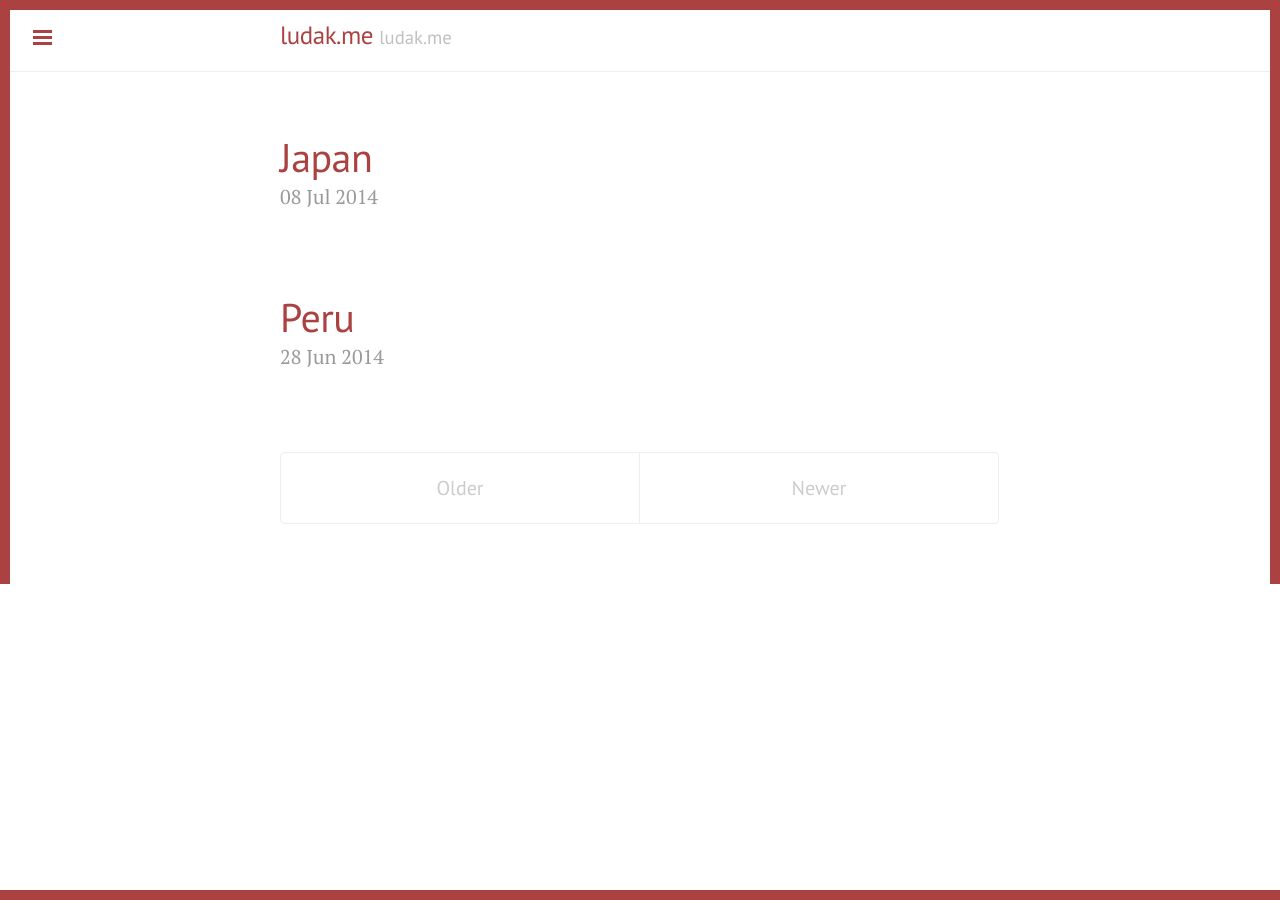
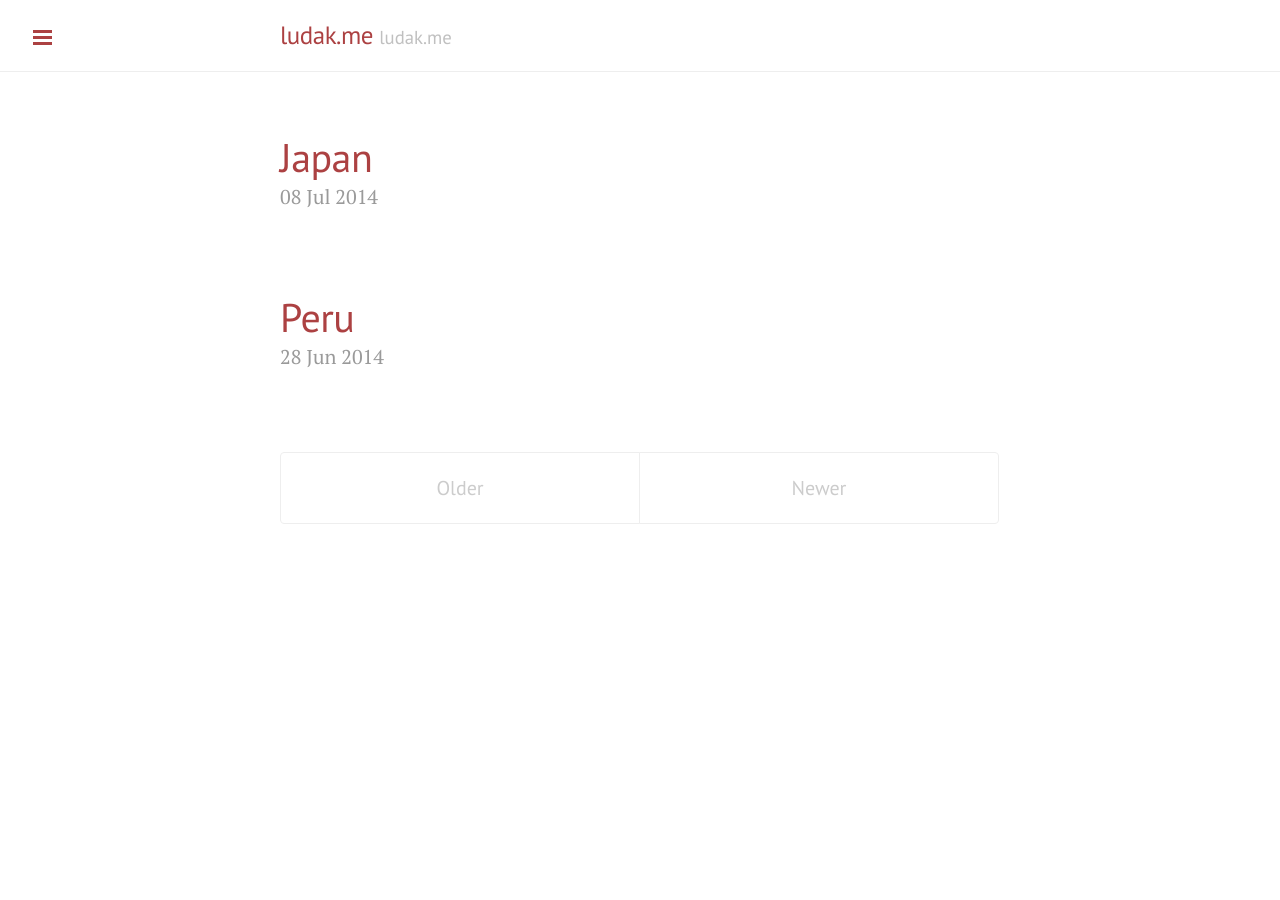
Before and after one commit to NareshPS/ludak.me, a Jekyll site: the page built from index.html, in a window 1280 px wide. Built offline with Jekyll 4.4.1, drawn with Linux system fonts in a browser that asks for light colours; Markdown is read by kramdown in place of the engine named in the settings; the list of posts is cut into pages by our own code.

Commit message:
Remove README

```diff
--- a/_includes/sidebar.html
+++ b/_includes/sidebar.html
@@ -25,9 +25,6 @@
       {% endif %}
     {% endfor %}
 
-    <a class="sidebar-nav-item" href="{{ site.github.repo }}/archive/v{{ site.version }}.zip">Download</a>
-    <a class="sidebar-nav-item" href="{{ site.github.repo }}">GitHub project</a>
-    <span class="sidebar-nav-item">Currently v{{ site.version }}</span>
   </nav>
 
   <div class="sidebar-item">
--- a/public/css/preferences.css
+++ b/public/css/preferences.css
@@ -1,4 +1,4 @@
-@media screen and (min-width: 800px) {
+/*@media screen and (min-width: 800px) {
   body:before, body:after {
       content: "";
       position: fixed;
@@ -20,19 +20,21 @@
       border-left: 10px solid #ac4142;
       border-right: 10px solid #ac4142;
   }
-}
+}*/
 
 .post {
 }
 
 .storyImage {
-  /*border: 1px solid #558abb;*/
   border: 1px solid #ac4142;
+  height: 100%;
+  position: relative;
 }
 
 .storyImage img {
   border-radius: 0px;
-  display: inline-block;
+  display: block;
+  max-height: 100%;
   max-width: 100%;
   margin: 0;
   padding: 0;
```
Also changed, not shown: README.md (deleted).
